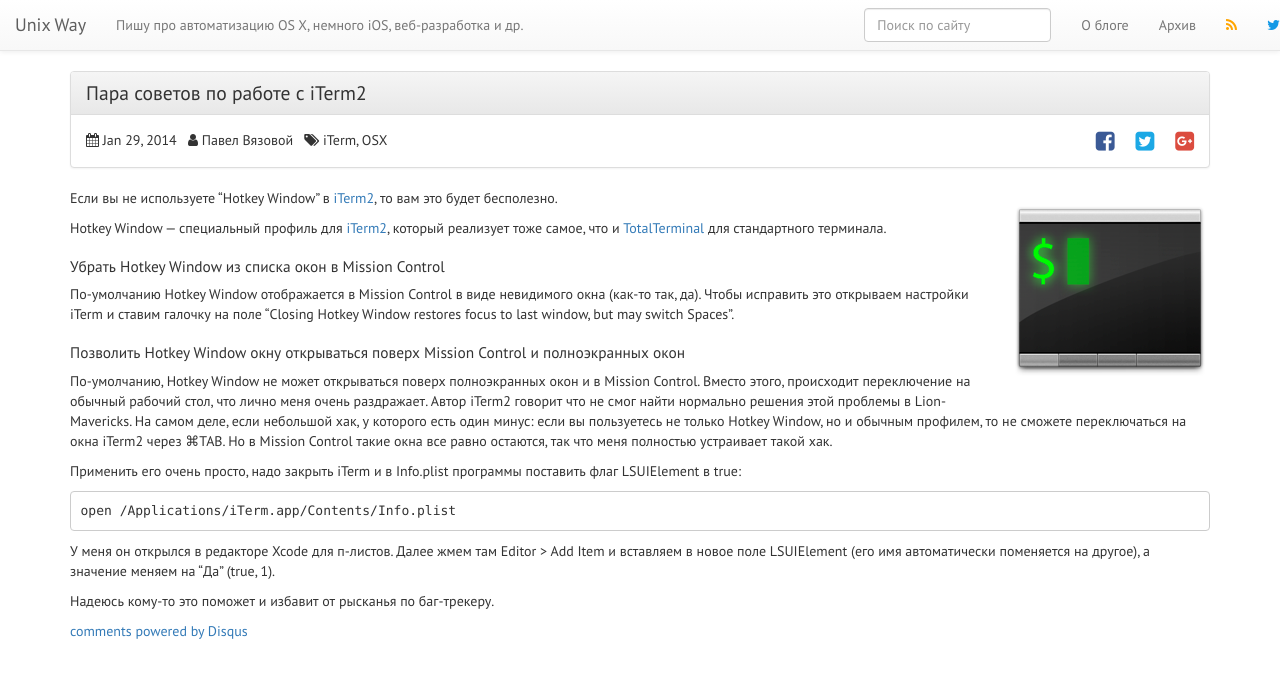
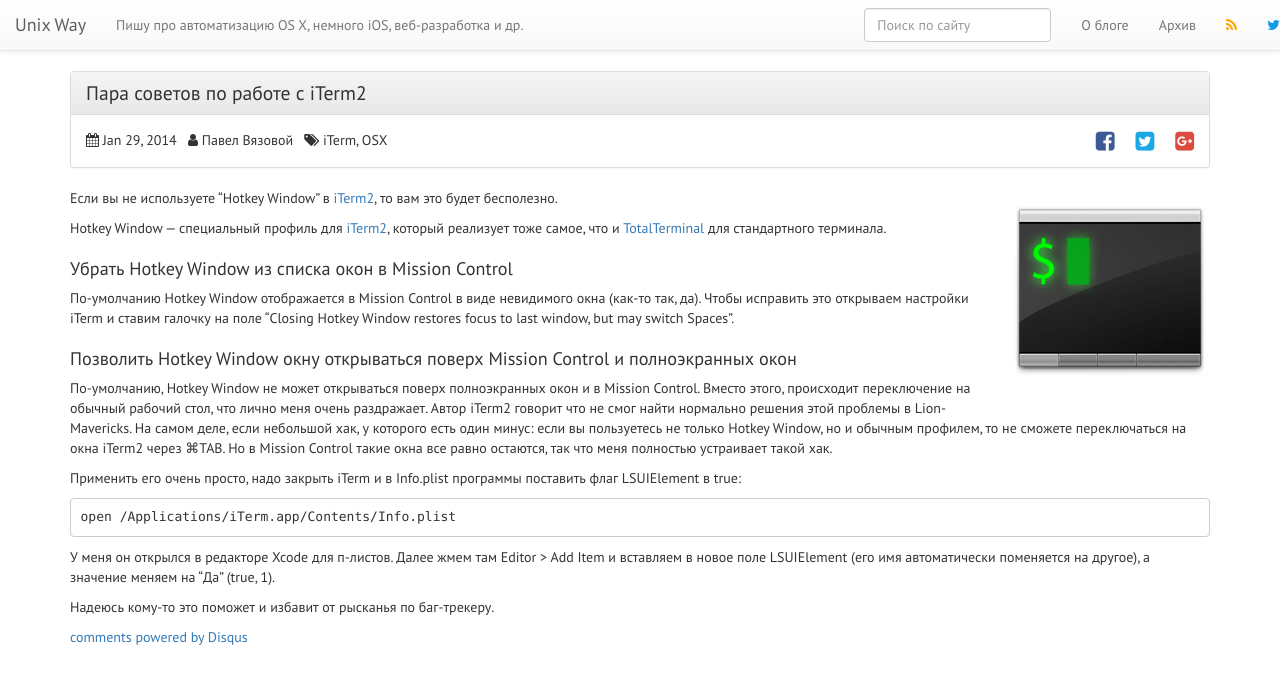
Before and after one commit to vyazovoi/vyazovoi.github.io, a Jekyll site: the page built from _posts/2014-01-29-iterm-hints.md, in a window 1280 px wide. Shown: the top 684 px of the page. Built offline with Jekyll 4.4.1, drawn with Linux system fonts in a browser that asks for light colours; nearby versions of some CDN libraries; Markdown is read by kramdown in place of the engine named in the settings; comment, search, counter and statistics services are not loaded.

Commit message:
Поменял уровни заголовков

```diff
--- a/_posts/2014-01-29-iterm-hints.md
+++ b/_posts/2014-01-29-iterm-hints.md
@@ -13,11 +13,11 @@ icon: iTerm_icon.png
 
 Hotkey Window — специальный профиль для [iTerm2](https://code.google.com/p/iterm2/), который реализует тоже самое, что и [TotalTerminal](http://totalterminal.binaryage.com) для стандартного терминала.
 
-### Убрать Hotkey Window из списка окон в Mission Control
+## Убрать Hotkey Window из списка окон в Mission Control
 
 По-умолчанию Hotkey Window отображается в Mission Control в виде невидимого окна (как-то так, да). Чтобы исправить это открываем настройки iTerm и ставим галочку на поле "Closing Hotkey Window restores focus to last window, but may switch Spaces".
 
-### Позволить Hotkey Window окну открываться поверх Mission Control и полноэкранных окон
+## Позволить Hotkey Window окну открываться поверх Mission Control и полноэкранных окон
 
 По-умолчанию, Hotkey Window не может открываться поверх полноэкранных окон и в Mission Control. Вместо этого, происходит переключение на обычный рабочий стол, что лично меня очень раздражает. Автор iTerm2 говорит что не смог найти нормально решения этой проблемы в Lion-Mavericks. На самом деле, если небольшой хак, у которого есть один минус: если вы пользуетесь не только Hotkey Window, но и обычным профилем, то не сможете переключаться на окна iTerm2 через ⌘TAB. Но в Mission Control такие окна все равно остаются, так что меня полностью устраивает такой хак.
 
```
